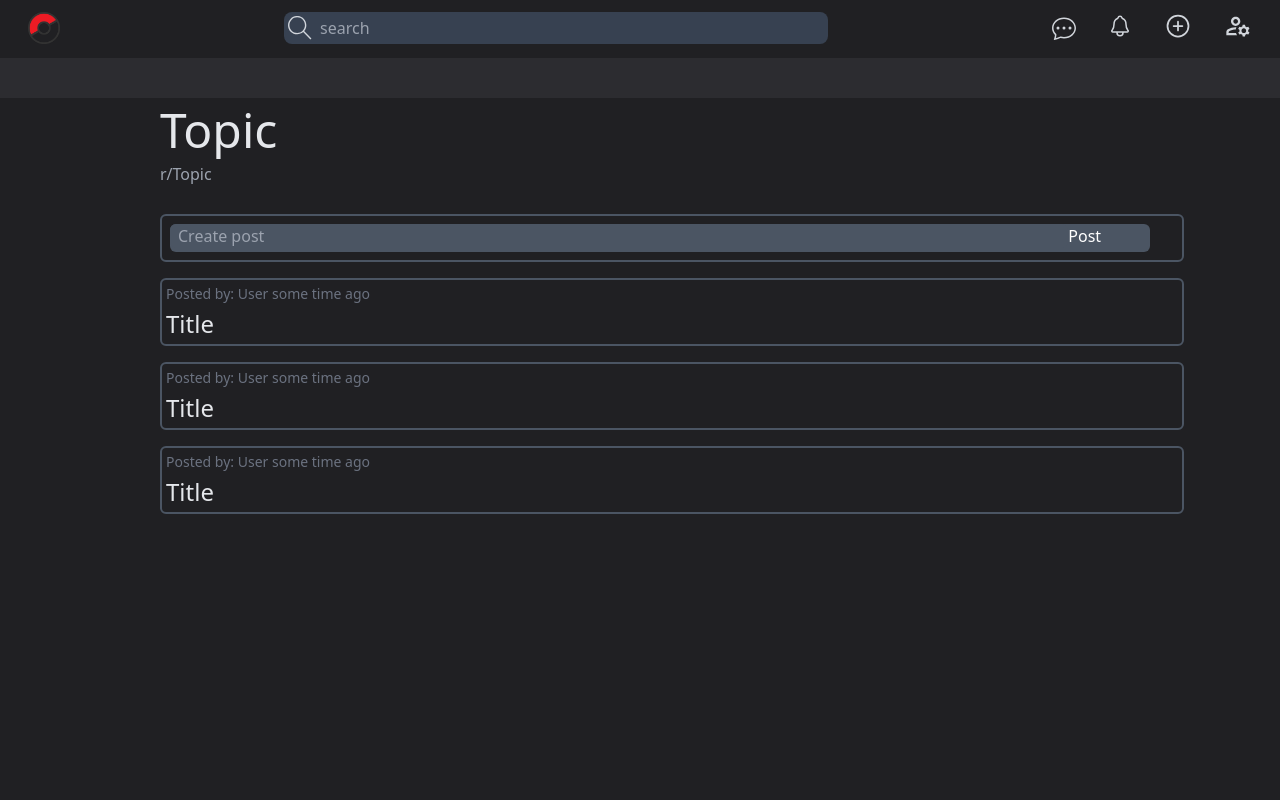
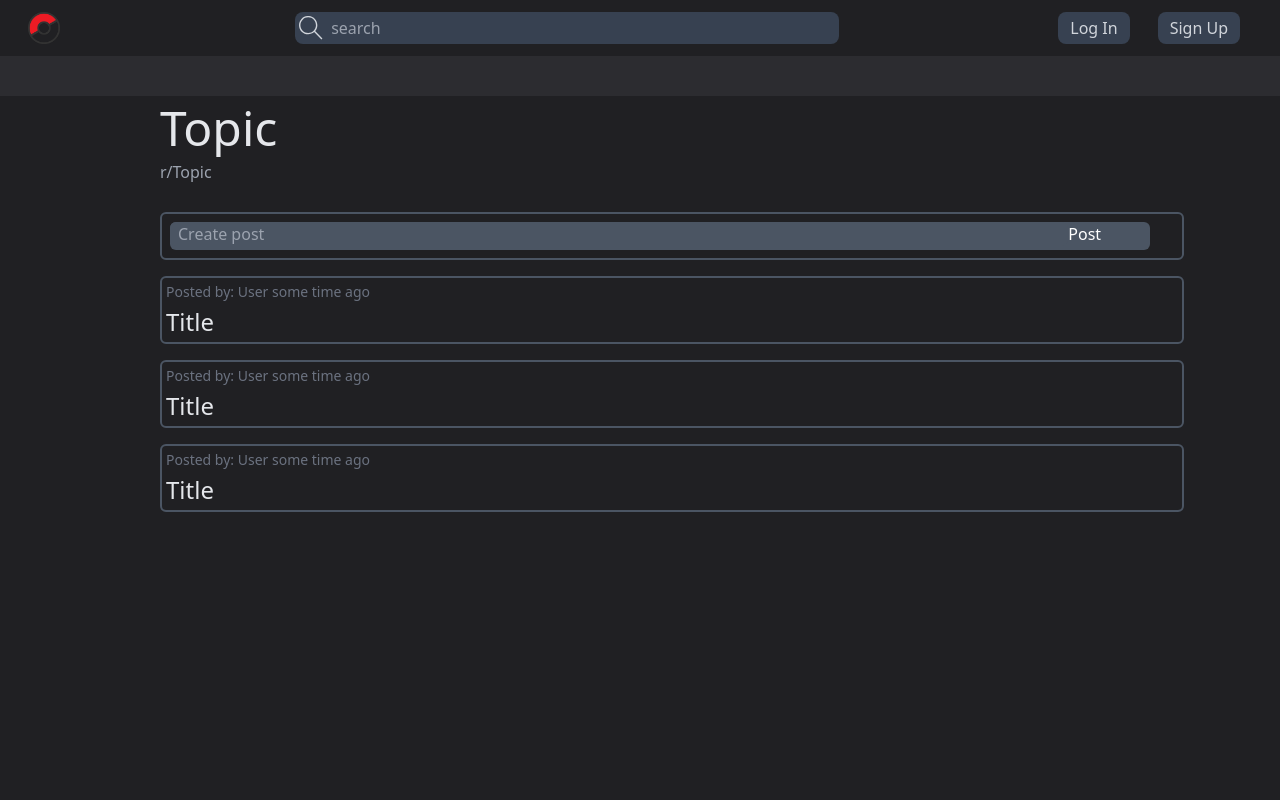
Before and after one commit to GGryg/reddit-like, a JavaScript app in the folder frontend/: page / in a window 1280 px wide. Shown: the top 800 px of the page. Built offline with nearby package versions, Linux system fonts and the light colour scheme; the HTML template or start-up script is replaced by a standard one.

Commit message:
frontend - hid button panel in header

```diff
--- a/frontend/src/components/Header.js
+++ b/frontend/src/components/Header.js
@@ -5,6 +5,8 @@
 import { MdOutlineManageAccounts } from 'react-icons/md'
 
 const Header = () => {
+    const isLogged = false;
+
     return (
     <header className="bg-dark w-full p-3 flex justify-between">
         <div className='mx-4'>
@@ -14,7 +16,7 @@
             <TfiSearch className='text-gray-300 h-6 w-6'/>
             <input type='text' className='bg-gray-700 h-6 w-128 p-2 focus:outline-none text-white' placeholder='search' />
         </form>
-        <div>
+        { isLogged ? (<div>
             <button className='mx-4'>
                 <BsChatDots className='text-gray-300 h-6 w-6'/>
             </button>
@@ -27,7 +29,12 @@
             <button className='mx-4 justify-end'>
                 <MdOutlineManageAccounts className='text-gray-300 h-7 w-7' />
             </button>
-        </div>
+        </div>) : (
+                <div>
+                    <button className='py-1 px-3 text-gray-300 bg-gray-700 rounded-lg'>Log In</button>
+                    <button className='py-1 px-3 text-gray-300 mx-7 bg-gray-700 rounded-lg'>Sign Up</button>
+                </div>
+        )}
   </header>
   )
 }
```
